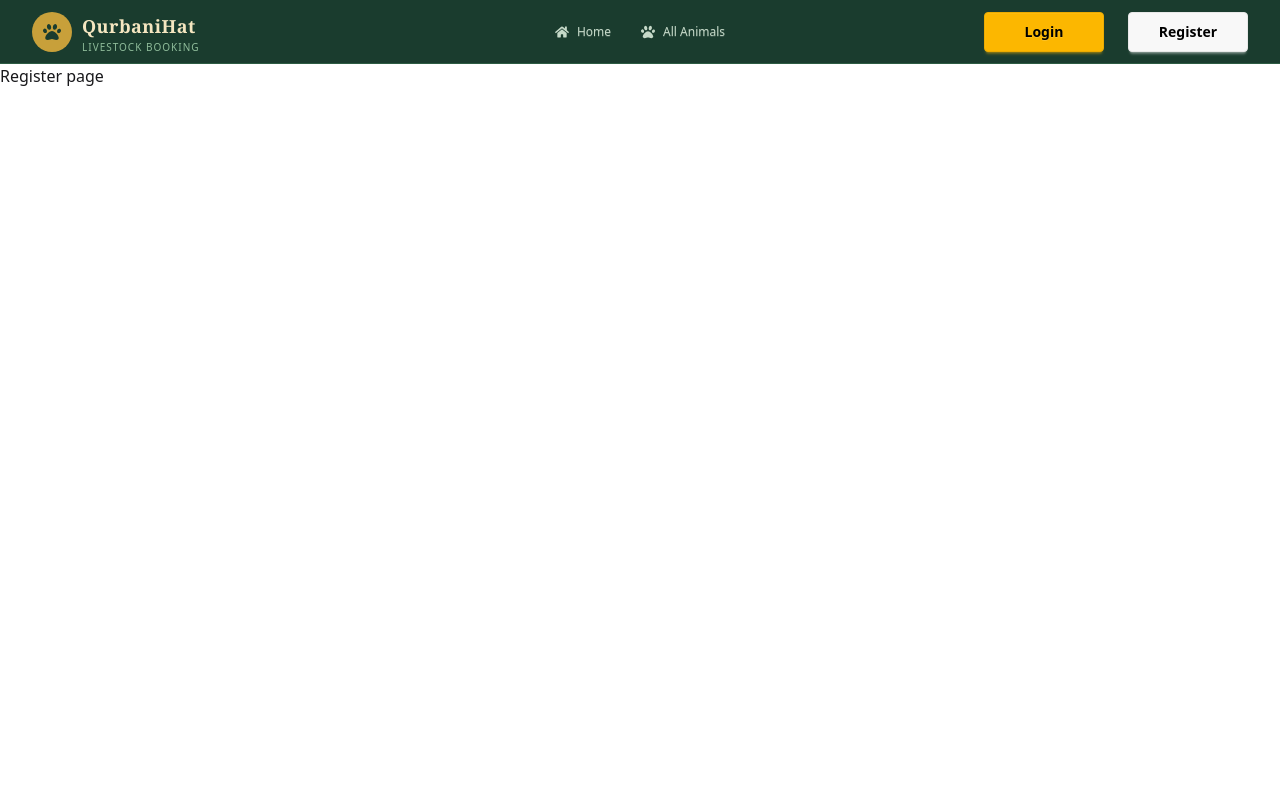
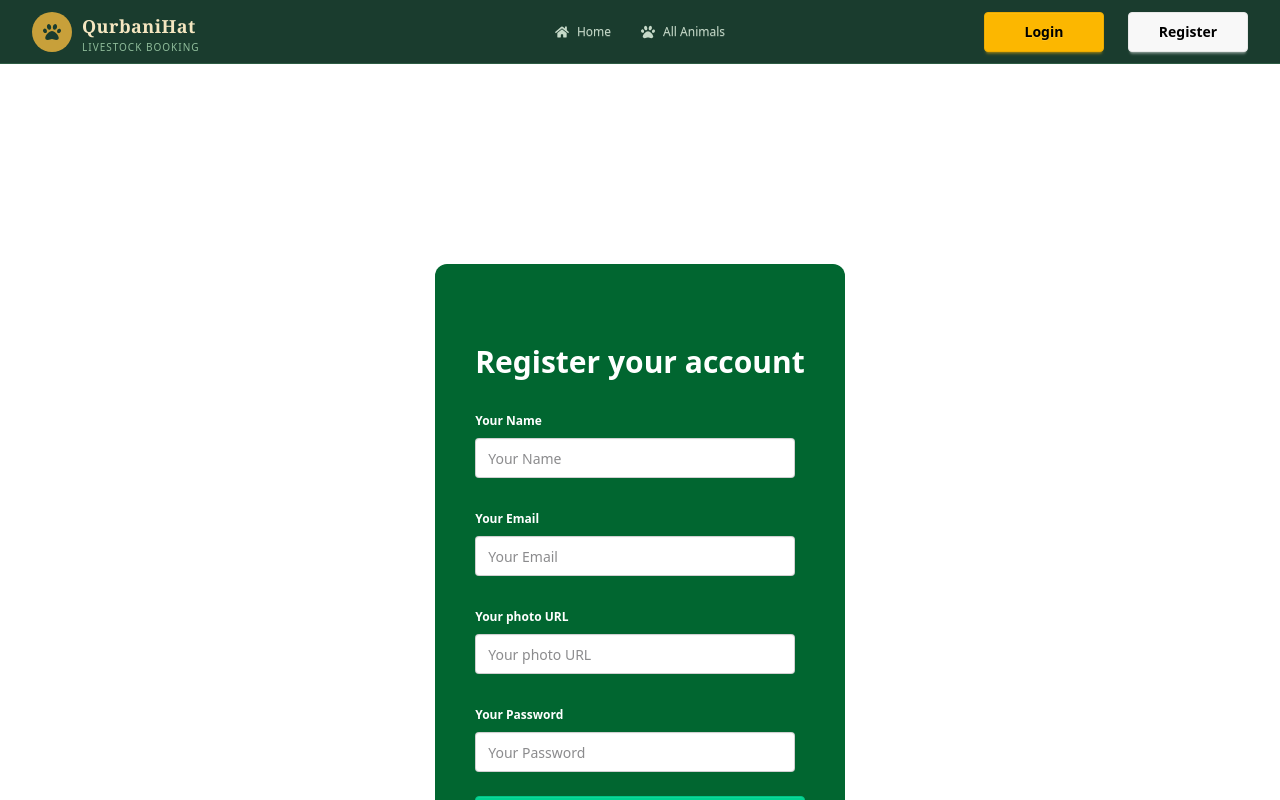
Before and after one commit to mubasshirkamali2009-art/QurbaniHat-assigment-8-, a Next.js app: page /register in a window 1280 px wide. Shown: the top 800 px of the page. Built offline with nearby package versions, Linux system fonts and the light colour scheme.

Commit message:
register done

```diff
--- a/src/app/(auth)/register/page.jsx
+++ b/src/app/(auth)/register/page.jsx
@@ -1,9 +1,57 @@
+"use client"
+import Link from 'next/link';
 import React from 'react';
+import { useForm } from 'react-hook-form';
 
 const RegisterPage = () => {
+const {register,
+    handleSubmit , formState: {errors} } =useForm()
+
+const handleRegisterfucn= (data) => {
+console.log(data,'data');
+const {email, name , photo , password}=data;
+console.log(password)
+}
+
+
+console.log(errors)
+
+
     return (
-        <div>
-             <h1>Register page</h1>
+        <div className='container mx-auto min-h[80vh] flex justify-center items-center'>
+            <div className='py-20 px-10 rounded-xl bg-green-800 my-50'>
+ <h2 className='text-3xl font-bold mb-6 text-white'>Register your account</h2>
+ <form action="" onSubmit={handleSubmit(handleRegisterfucn)} className='space-y-5'>
+    <fieldset className="fieldset">
+  <legend className="fieldset-legend text-white">Your Name</legend>
+  <input {...register("name" ,  {required: "name field required"})} type="text" className="input" placeholder="Your Name" />
+  {errors.name && <p className='text-red-500
+   text-lg'>{errors.name.message}</p> }
+</fieldset>
+    <fieldset className="fieldset">
+  <legend className="fieldset-legend text-white">Your Email</legend>
+  <input {...register("email" ,  {required: "email field required"})} type="email" className="input" placeholder="Your Email" />
+  {errors.email && <p className='text-red-500
+   text-lg'>{errors.email.message}</p> }
+</fieldset>
+<fieldset className="fieldset">
+  <legend className="fieldset-legend text-white">Your photo URL</legend>
+  <input {...register("photo" ,  {required: "Photo URL field required"})} type="text" className="input" placeholder="Your photo URL" />
+  {errors.photo && <p className='text-red-500
+   text-lg'>{errors.photo.message}</p> }
+</fieldset>
+    <fieldset className="fieldset">
+  <legend className="fieldset-legend text-white">Your Password</legend>
+  <input {...register("password" , {required: "Password field required"} )} type="Password" className="input" placeholder="Your Password"  />
+  {errors.password && <p className='text-red-500
+   text-lg'> {errors.password.message} </p>}
+</fieldset>
+<button className="btn btn-success mx-auto  w-full">Register</button>
+ </form>
+
+ <p className='text-white  p-5'>already have an account   <Link href="/login" className='text-red-500 text-2xl ' > Login</Link> </p>
+
+            </div>
         </div>
     );
 };
```
